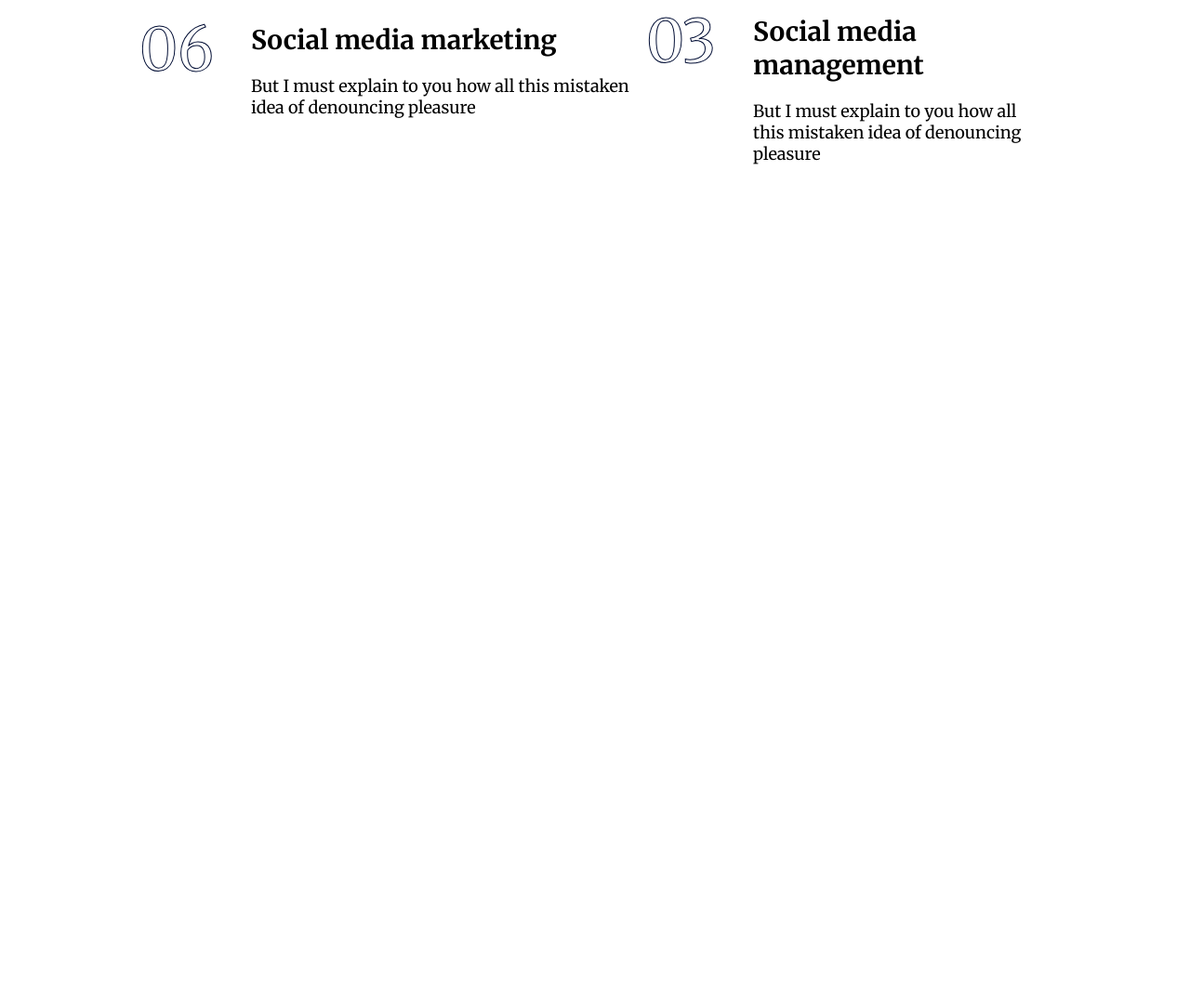
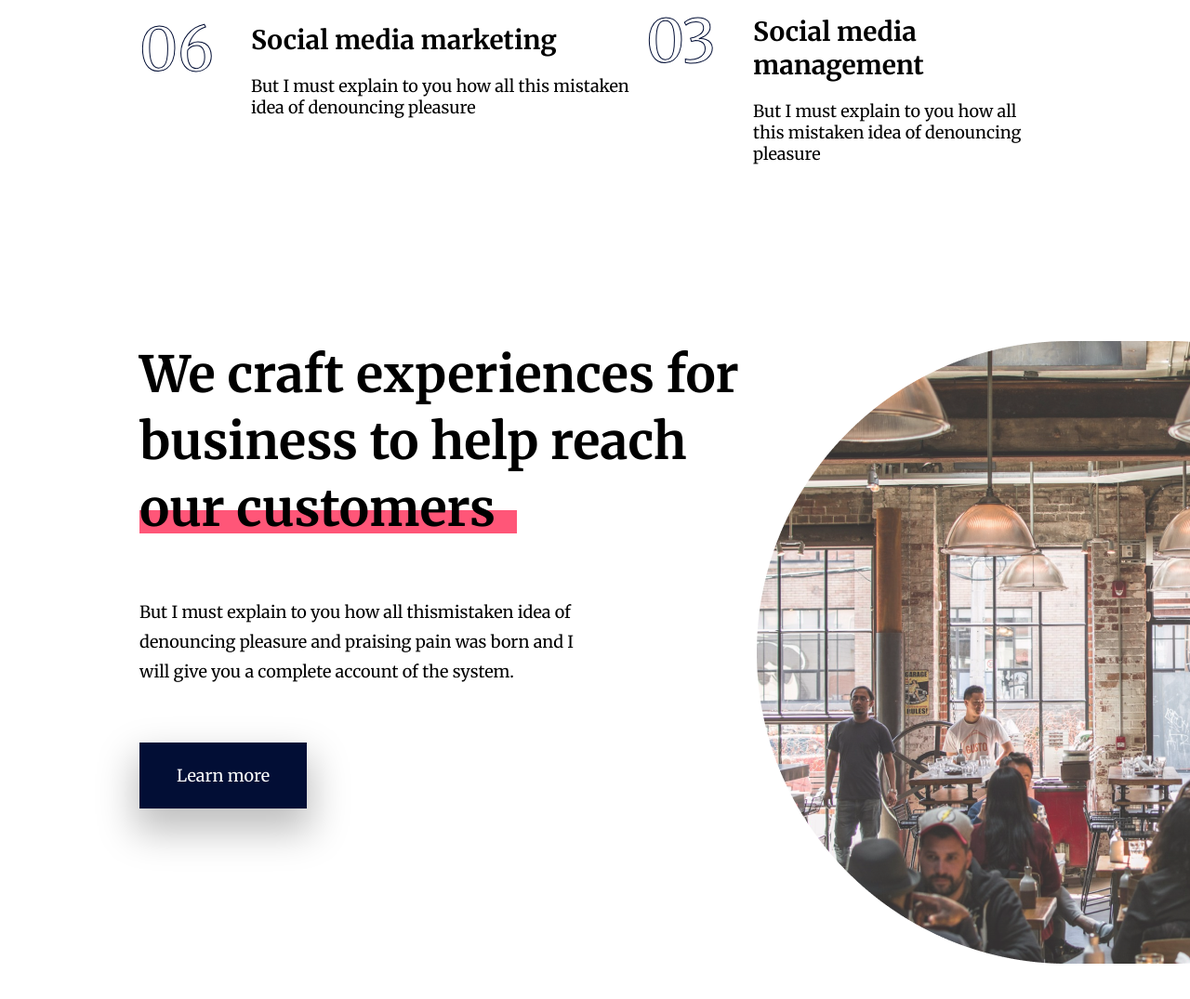
Before and after one commit to HakiEBIBI/Static-site, a plain HTML site: page index.html in a window 1280 px wide. Shown: the part 2691-3766 px from the top of the page at 93% size. Before the commit the page ends 2958 px from the top, so only its background shows below. Drawn offline with Linux system fonts and the light colour scheme.

Commit message:
feat: add a craft experience section
close #6

```diff
--- a/index.html
+++ b/index.html
@@ -131,6 +131,19 @@
             </div>
         </div>
     </div>
+
+    <div class="craft-experience">
+        <div class="heading-craft-experience">
+            <h2 class="title-craft-experience">We craft experiences for business to help reach our customers</h2>
+            <div class="text-craft-experience">
+                <p>But I must explain to you how all thismistaken idea of denouncing pleasure and praising pain was born
+                    and I will give you a complete account of the system.</p>
+            </div>
+            <p class="btn-craft-experience"><a>Learn more</a></p>
+        </div>
+        <img class="craft-experience-img" src="images/craft-experience-image.png">
+
+    </div>
 </body>
 
 </html>
--- a/style.css
+++ b/style.css
@@ -202,3 +202,55 @@ mark {
   left: 0%;
   z-index: -1;
 }
+
+.craft-experience {
+  padding: 100px 150px;
+  justify-content: space-between;
+  display: flex;
+}
+
+.heading-craft-experience {
+  gap: 60px;
+  width: 664px;
+  height: 503px;
+}
+
+.title-craft-experience {
+  font-size: 54px;
+  line-height: 72px;
+  width: 664px;
+  height: 216px;
+  margin-bottom: 60px;
+  position: relative;
+}
+
+.title-craft-experience::after {
+  content: "";
+  position: absolute;
+  width: 406px;
+  height: 25px;
+  left: 0px;
+  bottom: 9px;
+  background: #FF5678;
+  z-index: -1;
+}
+
+.text-craft-experience {
+  font-size: 18px;
+  line-height: 32px;
+  width: 481px;
+  height: 96px;
+  margin-bottom: 60px;
+}
+
+.btn-craft-experience {
+  padding: 24px 40px;
+  gap: 4px;
+  background-color: #020E35;
+  color: white;
+  font-weight: 700;
+  font-size: 18px;
+  line-height: 23px;
+  display: inline-block;
+  box-shadow: 0px 20px 40px 5px #00000040;
+}
```
Also changed, not shown: images/craft-experience-image.png (added).
